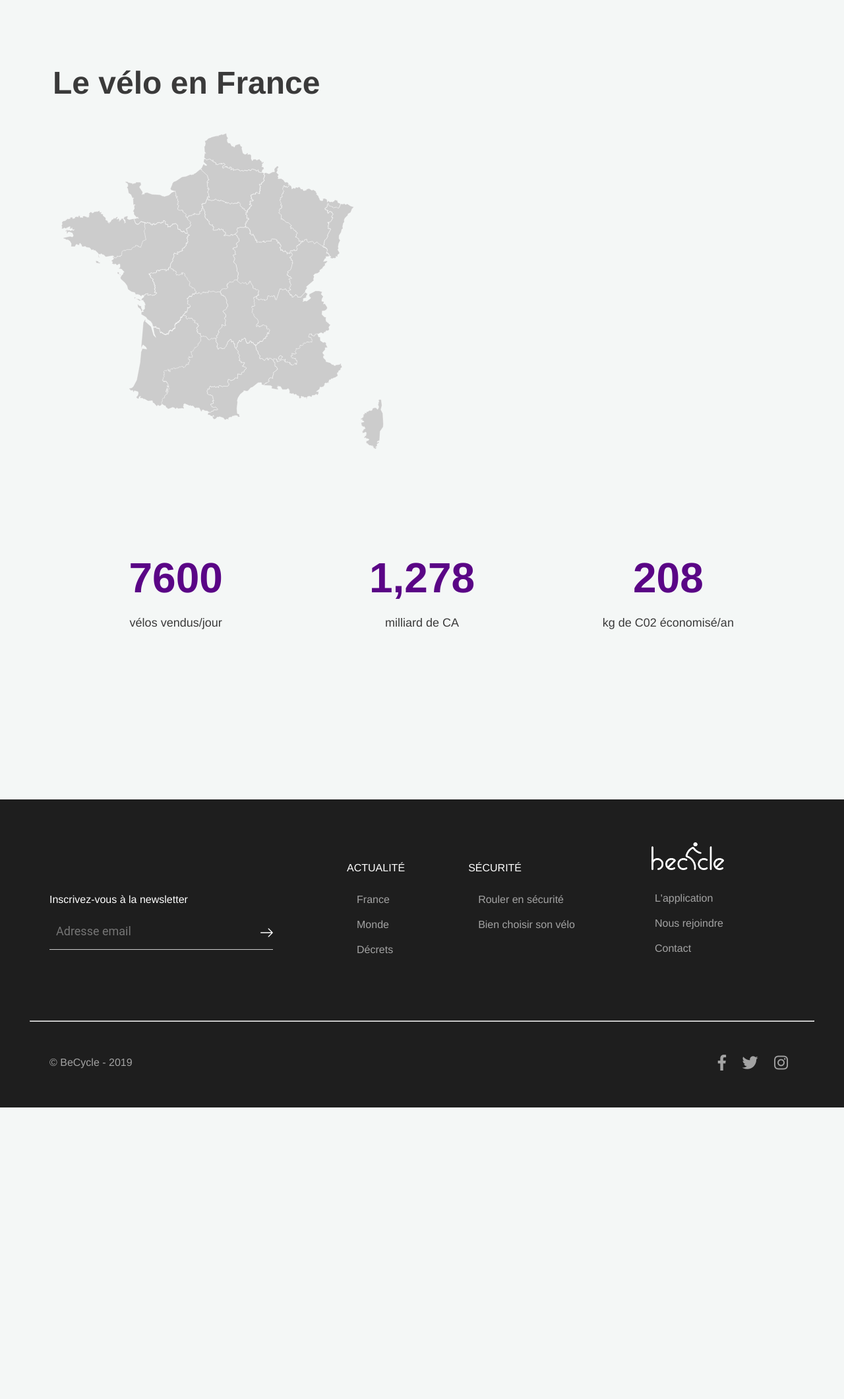
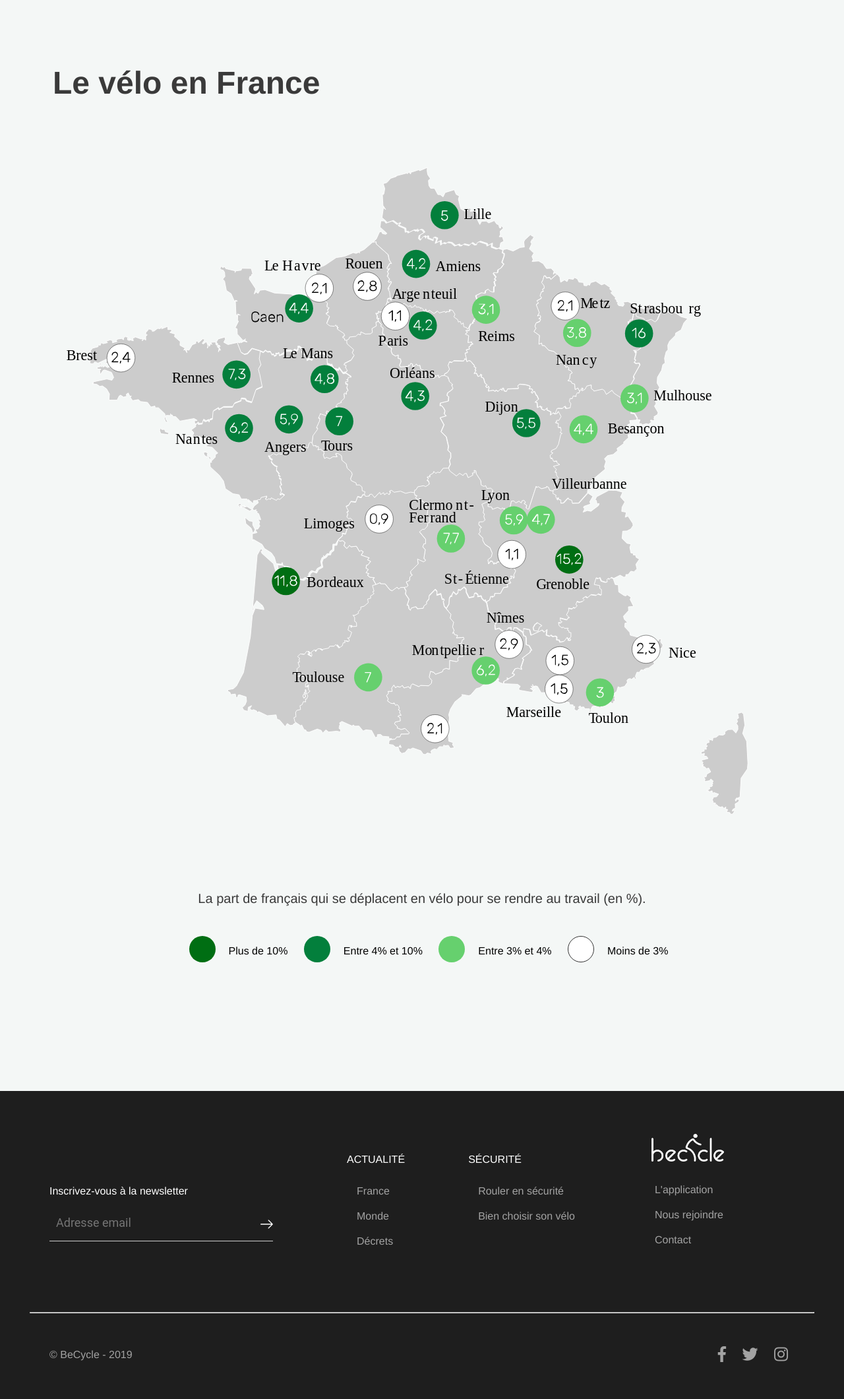
Before and after one commit to kvrentin/becycle, a PHP site: page /france.php in a window 1280 px wide. Shown: the part 69-2190 px from the top of the page at 66% size. Before the commit the page ends 1748 px from the top, so only its background shows below. Run offline with PHP 8.4, Linux system fonts and the light colour scheme; some libraries are stand-ins or nearby versions.

Commit message:
Map SVG
France et Monde

```diff
--- a/assets/css/style.less
+++ b/assets/css/style.less
@@ -453,7 +428,29 @@ fieldset {
 
 
 //  ------ FRANCE ------ //
-path:hover{fill: @vlight;}
+#france{
+
+  p{
+    text-align: center;
+  color:#3a3a3a;font-size: 20px;
+  }
+  ul{
+    text-align: center;
+    padding-left:0;
+    margin: 30px 0 60px;
+    li{display:inline-block;
+    span{
+      transform: translateY(12px);
+      margin:0 20px;
+      width:40px;
+      height:40px;
+      border-radius: 30px;
+      display: inline-block;
+      }
+    }
+  }
+}
+
 #stat{
   display: grid;
   grid-template-columns: repeat(3,1fr);
--- a/www/france.php
+++ b/www/france.php
@@ -6,7 +6,15 @@ $description = "Page de ".$title." de becycle";
 <?php include_once('_inc/header.php');  ?>
 <div class="abt" id="france">
   <h2>Le vélo en France</h2>
-  <?php echo file_get_contents("img/france.svg"); ?>
+  <img src="img/france.svg">
+  <p>La part de français qui se déplacent en vélo pour se rendre au travail (en %).</p>
+  <ul>
+    <li><span style="background-color: #006e13;"></span>Plus de 10%</li>
+    <li><span style="background-color: #037f3c;"></span>Entre 4% et 10%</li>
+    <li><span style="background-color: #66d06e;"></span>Entre 3% et 4%</li>
+    <li><span style="background-color: #fff; border:solid .5px #333"></span>Moins de 3%</li>
+  </ul>
+<!--
   <div id="stat">
     <div>
       <span class="counter">7600</span>
@@ -22,5 +30,6 @@ $description = "Page de ".$title." de becycle";
     </div>
     <p>
   </div>
+-->
 </div>
 <?php include_once('_inc/footer.php')  ?>
```
Also changed, not shown: other parts of assets/css/style.less (+50 -38 lines), www/index.php (+4 -4 lines), www/img/A75442BA2F5A64F1.png (added), www/img/appstore.png (deleted), www/img/france.svg, www/img/world.svg, www/style.css, 1 other file.
